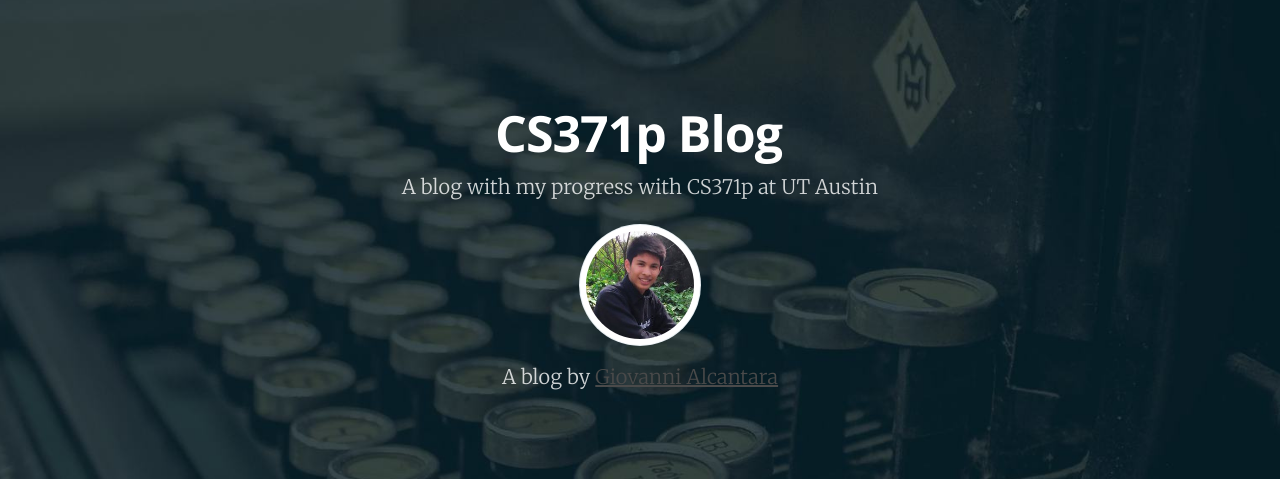
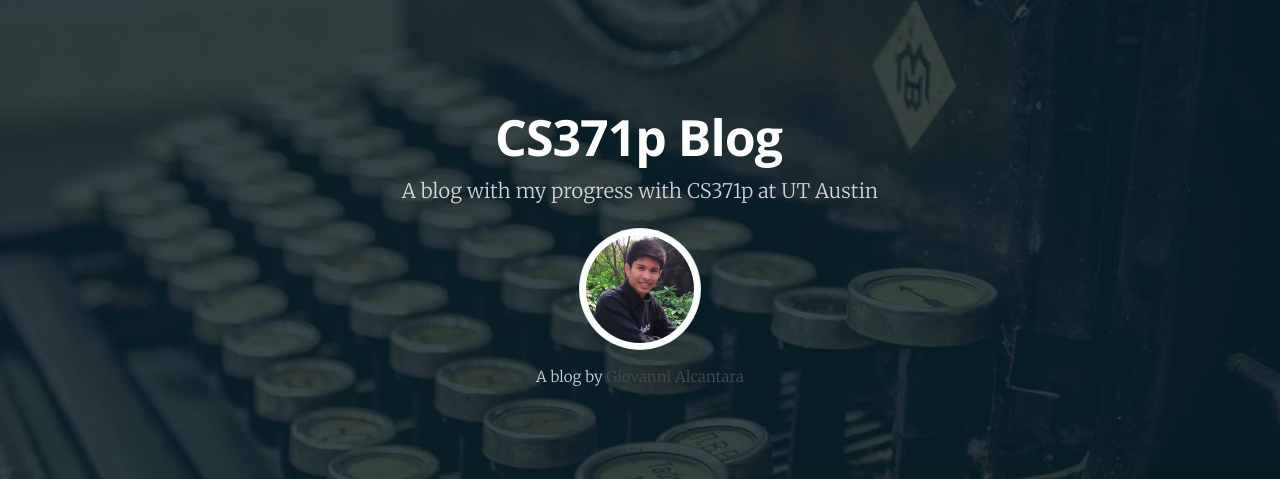
Before and after one commit to gvsi/cs371p, a Jekyll site: the page built from index.html, in a window 1280 px wide. Shown: the part 206-685 px from the top of the page. Built offline with Jekyll 4.4.1, drawn with Linux system fonts in a browser that asks for light colours; nearby versions of some CDN libraries; the list of posts is cut into pages by our own code.

Commit message:
Fix navigation, style front figure

```diff
--- a/_includes/navigation.html
+++ b/_includes/navigation.html
@@ -5,10 +5,6 @@
     </a>
     <ul>
         <li class="nav-home {% if page.current == 'home' %} nav-current{% endif %}" role="presentation"><a href="{{ site.baseurl }}">Home</a></li>
-        <li class="nav-about {% if page.current == 'about' %} nav-current{% endif %}" role="presentation"><a href="{{ site.baseurl }}about">About</a></li>
-        <li class="nav-fables {% if page.url contains 'fables' %} nav-current{% endif %}" role="presentation"><a href="{{ site.baseurl }}tag/fables">Fables</a></li>
-        <li class="nav-speeches {% if page.url contains 'speeches' %} nav-current{% endif %}" role="presentation"><a href="{{ site.baseurl }}tag/speeches">Speeches</a></li>
-        <li class="nav-fiction {% if page.url contains 'fiction' %} nav-current{% endif %}" role="presentation"><a href="{{ site.baseurl }}tag/fiction">Fiction</a></li>
         <li class="nav-author {% if page.current == 'author' %} nav-current{% endif %}" role="presentation"><a href="{{ site.baseurl }}author/giovanni">Author</a></li>
     </ul>
     <a class="subscribe-button icon-feed" href="{{ site.baseurl }}feed.xml">Subscribe</a>
--- a/index.html
+++ b/index.html
@@ -27,7 +27,7 @@
  			        <figure class="author-image" style="top: 120px;">
                 <a class="img" href="/cs371p/author/giovanni" style="background-image: url(/cs371p/assets/images/profile.jpg)"></a>
               </figure>
-              <h2 class="page-description" style="margin-top: 160px;">A blog by <a href="/cs371p/author/giovanni">Giovanni Alcantara</a></h2>
+              <h2 class="page-description" style="margin-top: 160px; font-size: 1.5rem; text-decoration: none">A blog by <a href="/cs371p/author/giovanni" style="text-color: #d6edff; text-decoration: none; cursor: pointer">{{ site.author }}</a></h2>
             </div>
         </div>
     </div>
```
Also changed, not shown: _includes/analytics.html (line endings or trailing spaces).
